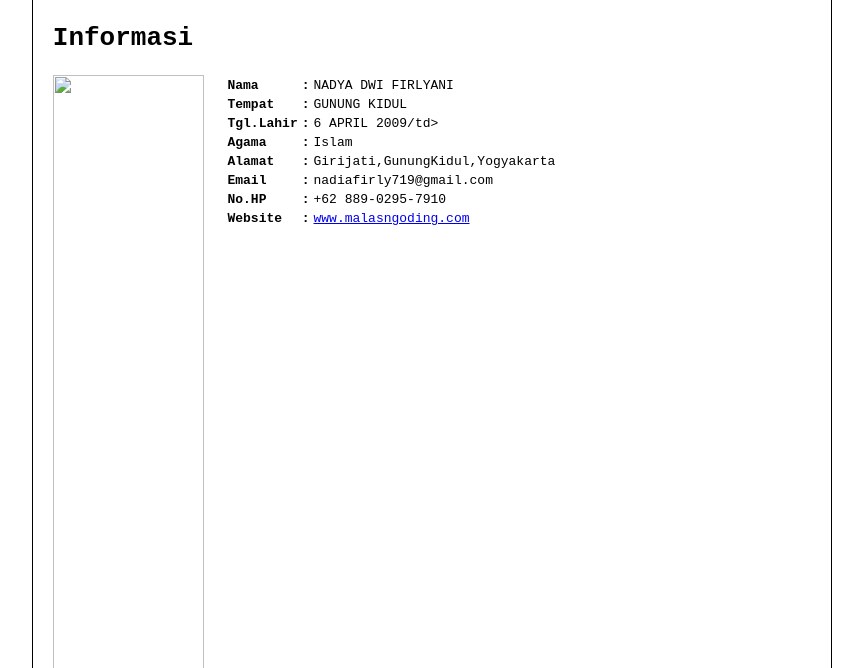
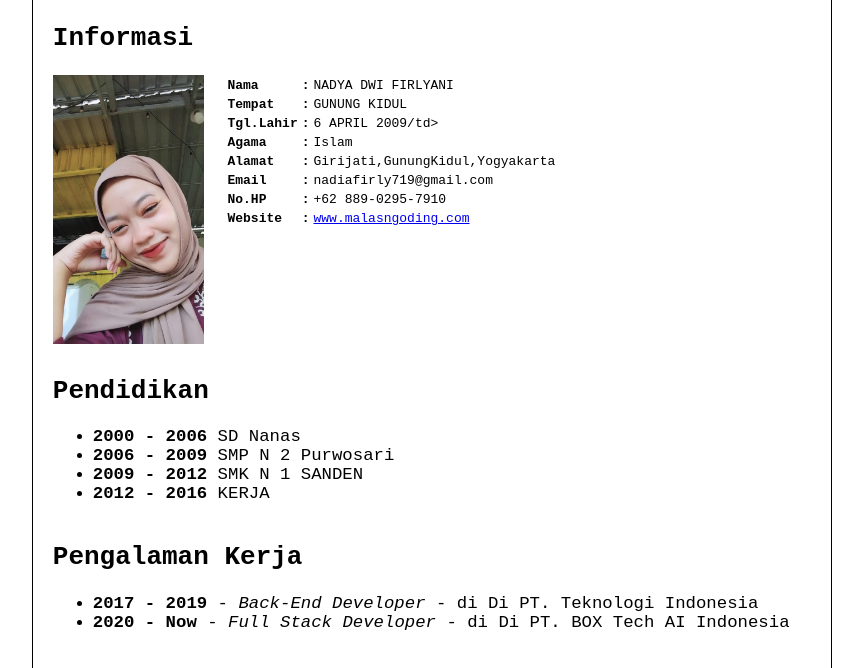
Before and after one commit to nadiafirly/database-sederhana-, a plain HTML site: page index.html in a window 1280 px wide. Shown: the part 115-783 px from the top of the page, without its empty margins (208-1071 px from the left). Drawn offline with Linux system fonts and the light colour scheme.

Commit message:
Update index.html

```diff
--- a/index.html
+++ b/index.html
@@ -18,7 +18,7 @@
 			<h2>Informasi</h2>
 
 			<div class="kiri">
-				<img src="Nadyaa.webp">
+				<img src="Nadyaa.jpg">
 			</div>
 
 			<div class="kanan">
```
